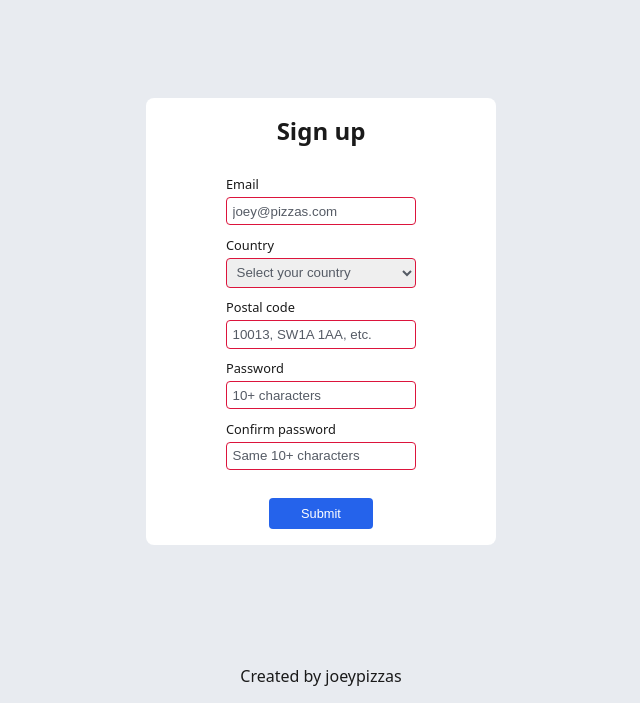
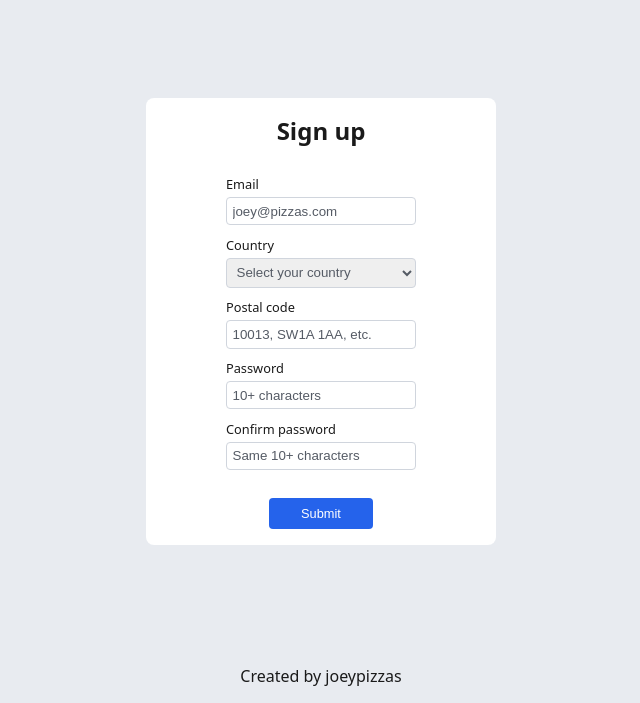
Before and after one commit to joeypizzas/browser-form, a website built with webpack: page src/template.html in a window 1280 px wide. Shown: the part 97-800 px from the top of the page, without its empty margins (319-959 px from the left). Built offline with nearby package versions, Linux system fonts and the light colour scheme; what i18n-iso-countries would draw is missing.

Commit message:
Removed unnecessary invalid pseudoclass

```diff
--- a/src/style.css
+++ b/src/style.css
@@ -104,19 +104,11 @@ input::placeholder {
   color: var(--text-secondary);
 }
 
-input:invalid {
-  border-color: crimson;
-}
-
 select {
   padding: 0.35rem 0.35rem 0.35rem 0.35rem;
   color: var(--text-secondary);
   border-radius: 4px;
   border: 1px solid var(--border);
-}
-
-select:invalid {
-  border-color: crimson;
 }
 
 #placeholder-select {
```
